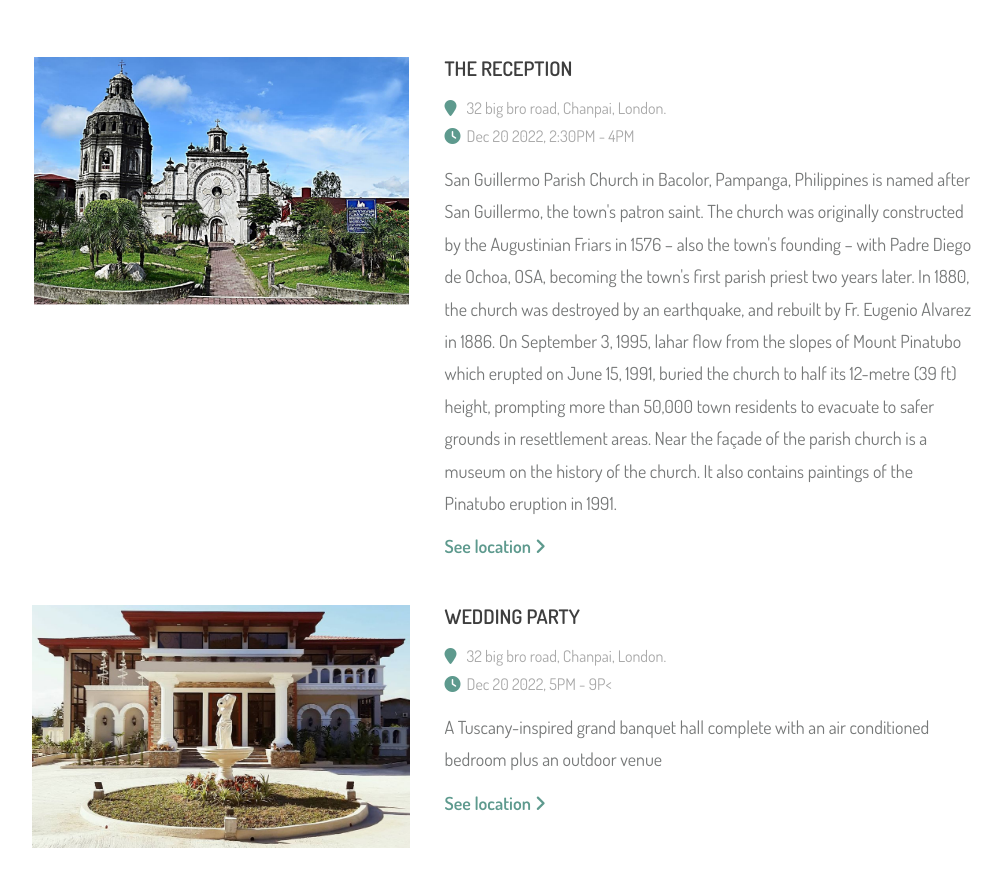
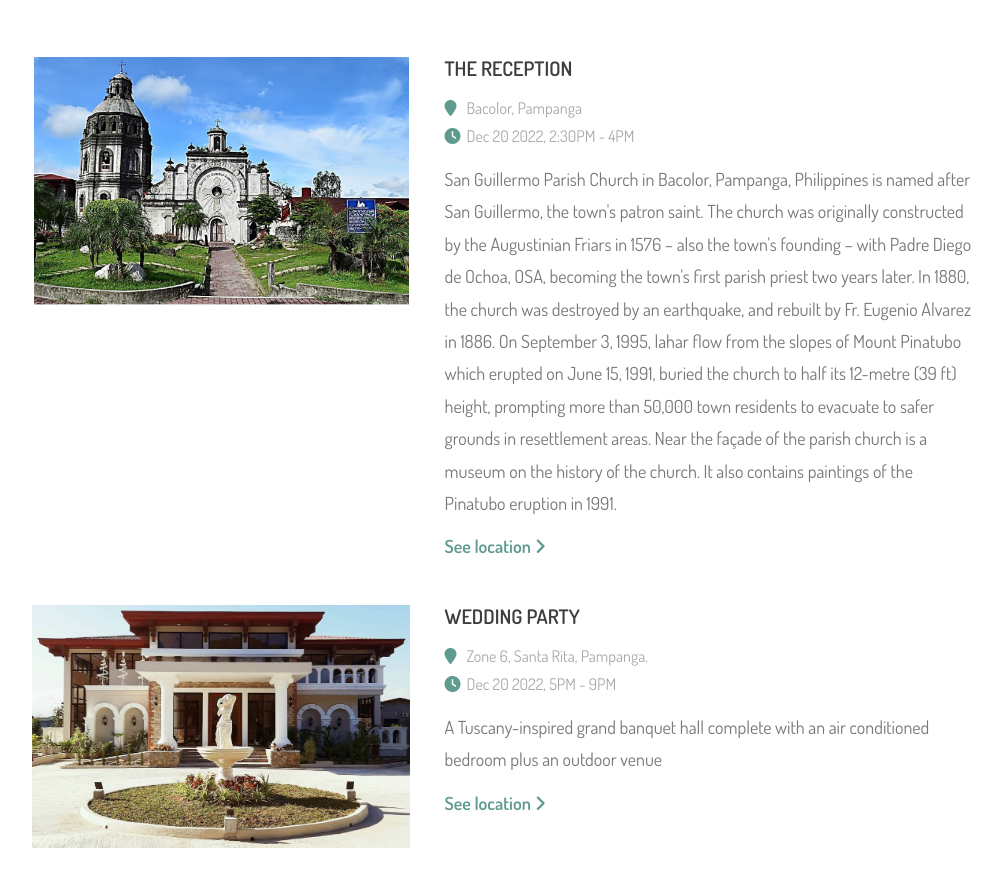
Before and after one commit to evilboss/static-weddingsite, a plain HTML site: page index.html in a window 1280 px wide. Shown: the part 3229-4116 px from the top of the page, without its empty margins (136-1138 px from the left). Drawn offline with Linux system fonts and the light colour scheme.

Commit message:
update verbage

```diff
--- a/index.html
+++ b/index.html
@@ -279,7 +279,7 @@
                         <div class="details">
                             <h3>The reception</h3>
                             <ul>
-                                <li><i class="fa fa-map-marker"></i> 32 big bro road, Chanpai, London.</li>
+                                <li><i class="fa fa-map-marker"></i>Bacolor, Pampanga</li>
                                 <li><i class="fa fa-clock-o"></i> Dec 20 2022, 2:30PM - 4PM</li>
                             </ul>
                             <p>San Guillermo Parish Church in Bacolor, Pampanga, Philippines is named after San
@@ -308,8 +308,8 @@
                         <div class="details">
                             <h3>Wedding party</h3>
                             <ul>
-                                <li><i class="fa fa-map-marker"></i> 32 big bro road, Chanpai, London.</li>
-                                <li><i class="fa fa-clock-o"></i> Dec 20 2022, 5PM - 9P<</li>
+                                <li><i class="fa fa-map-marker"></i>Zone 6, Santa Rita, Pampanga.</li>
+                                <li><i class="fa fa-clock-o"></i> Dec 20 2022, 5PM - 9PM</li>
                             </ul>
                             <p>A Tuscany-inspired grand banquet hall complete with an air conditioned bedroom plus an
                                 outdoor venue</p>
```
